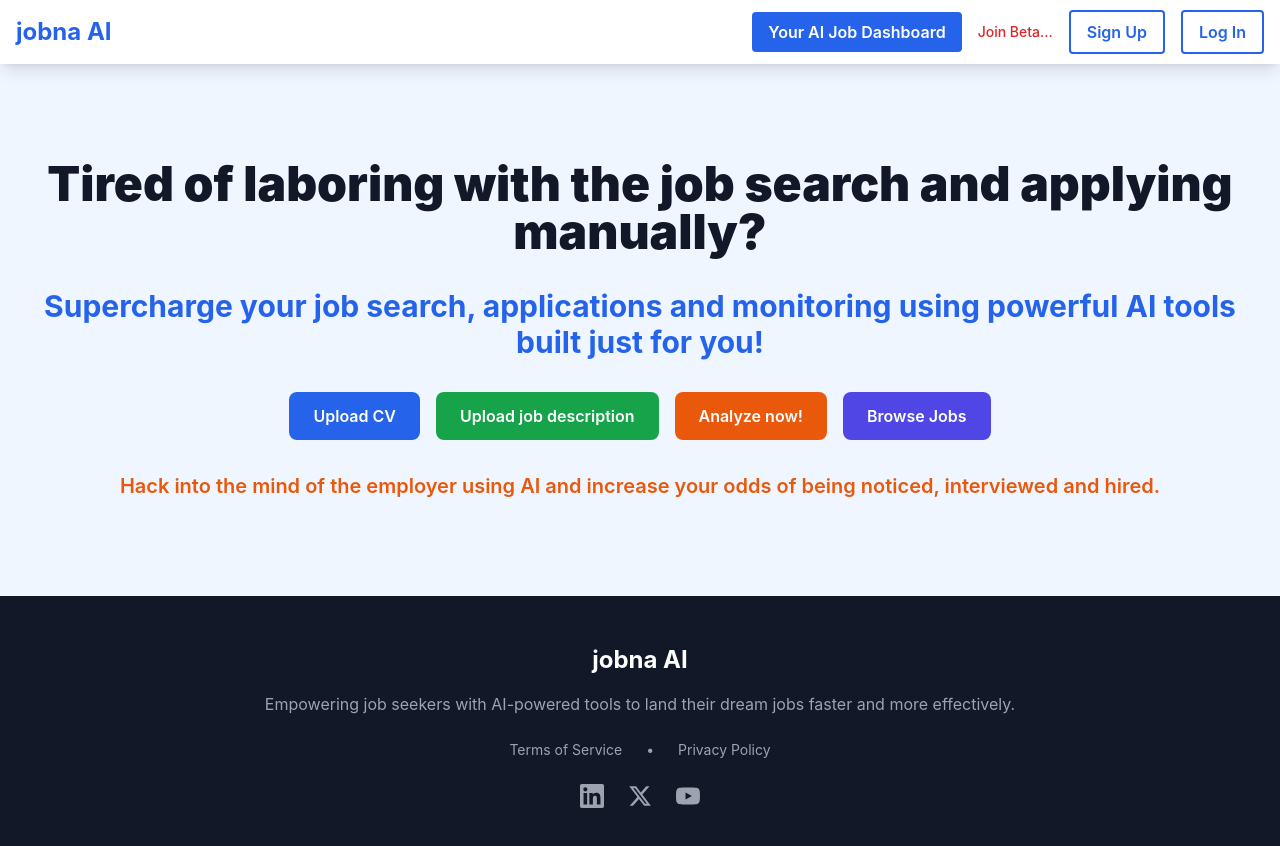
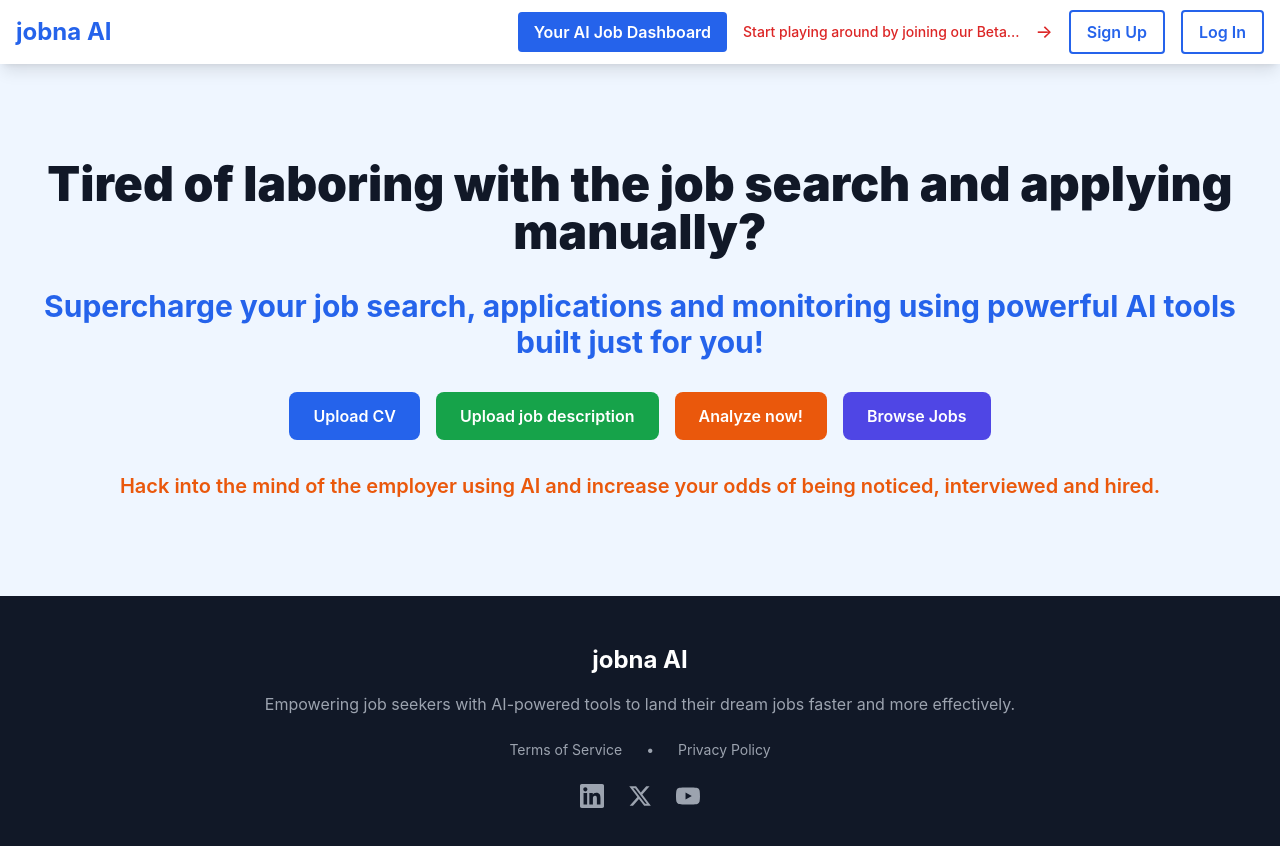
Before and after one commit to ikutsia/jobna, a React (Create React App) app: page / in a window 1280 px wide. Shown: the top 846 px of the page. Built offline with nearby package versions, Linux system fonts and the light colour scheme; no server answers.

Commit message:
Further UI improvements to the navbar

```diff
--- a/src/App.js
+++ b/src/App.js
@@ -66,8 +66,9 @@
                         Your AI Job Dashboard
                       </button>
                       <span className="text-red-600 font-medium text-sm">
-                        Join Beta...
+                        Start playing around by joining our Beta...
                       </span>
+                      <span className="text-red-600 font-medium text-lg">→</span>
                       <Link
                         to="/signup"
                         className="border-2 border-blue-600 text-blue-600 hover:bg-blue-600 hover:text-white font-semibold py-2 px-4 rounded transition-colors"
```
